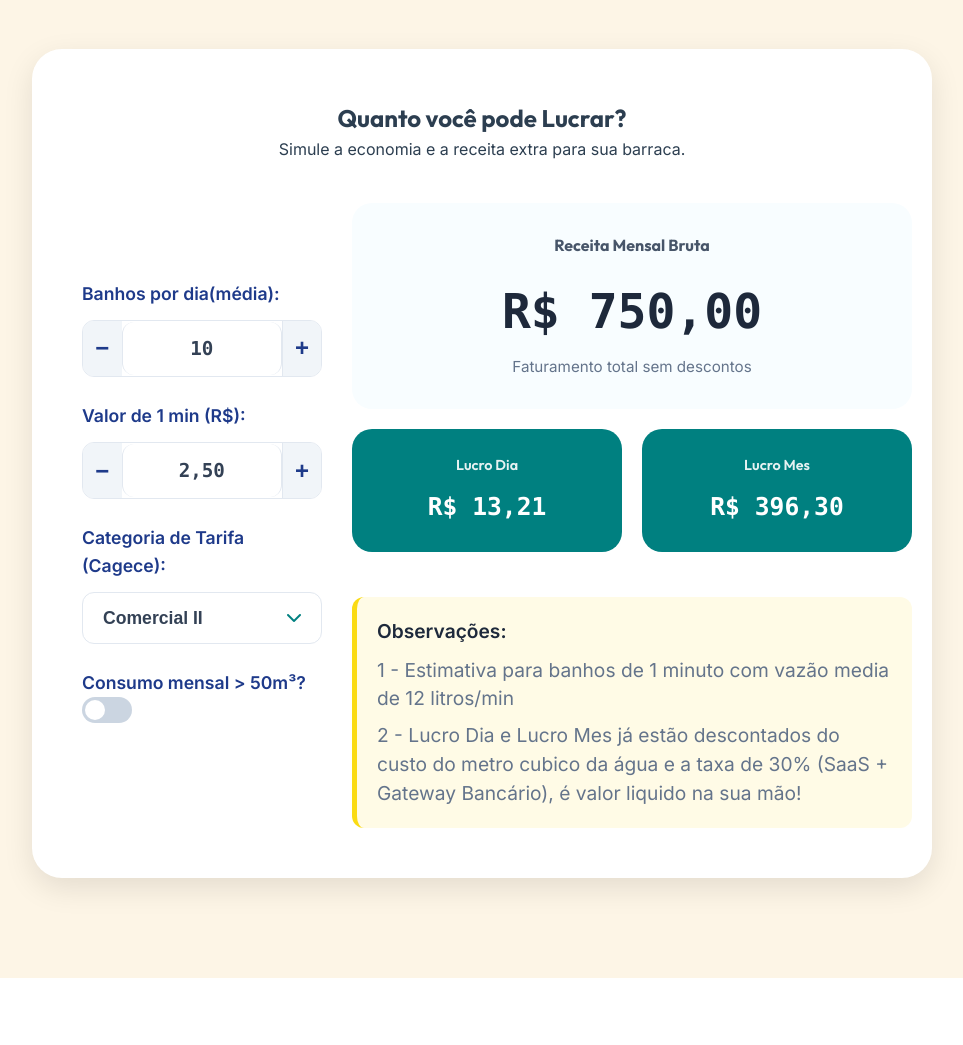
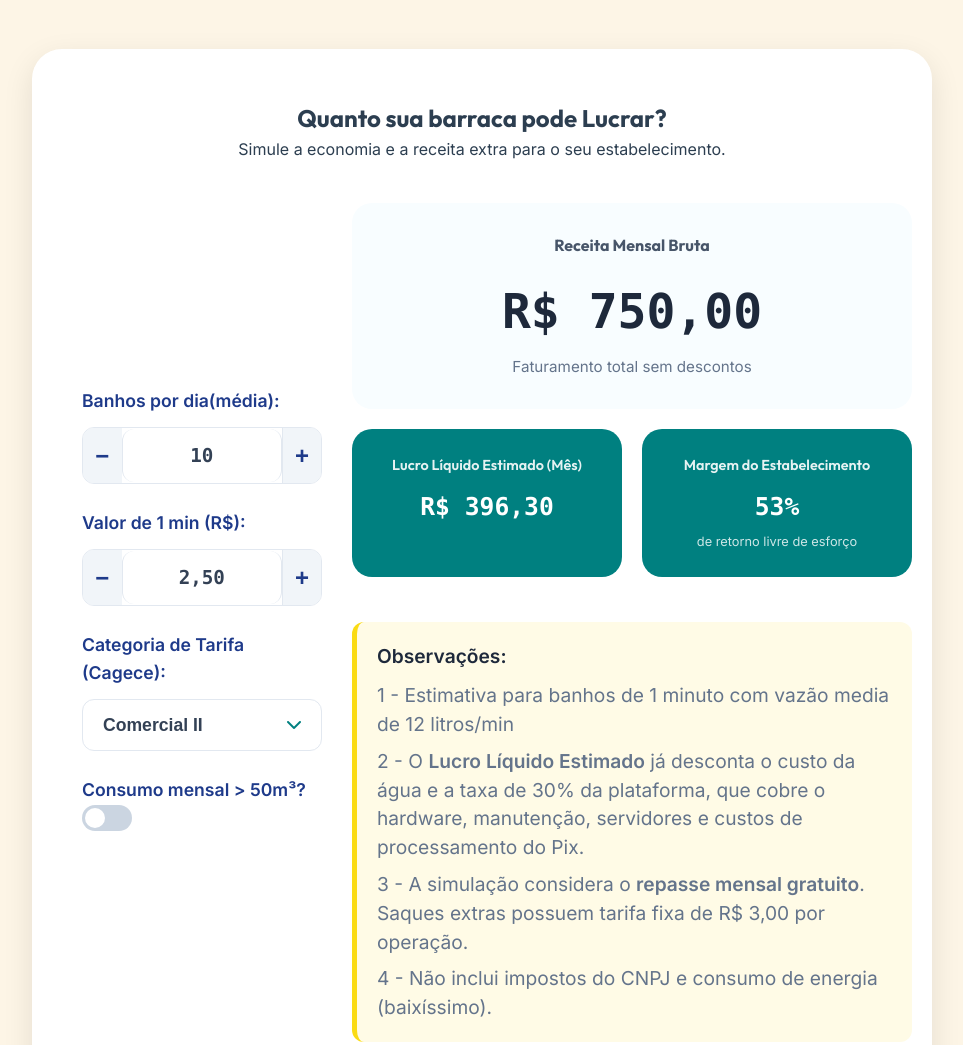
Before and after one commit to aroldocosta/SMART_SHOWER, a plain HTML site: page smartshower/index.html in a window 1280 px wide. Shown: the part 2920-3965 px from the top of the page, without its empty margins (158-1121 px from the left). Drawn offline with Linux system fonts and the light colour scheme.

Commit message:
feat: Enhance the profit calculator with a margin percentage display and updated notes, and refine the "About" section's descriptive text.

```diff
--- a/smartshower/index.html
+++ b/smartshower/index.html
@@ -212,8 +212,8 @@
             <div class="container">
                 <div class="calculator-wrapper" data-reveal="scale">
                     <div class="calculator-header">
-                        <h2>Quanto você pode <span>Lucrar?</span></h2>
-                        <p>Simule a economia e a receita extra para sua barraca.</p>
+                        <h2>Quanto sua barraca pode <span>Lucrar?</span></h2>
+                        <p>Simule a economia e a receita extra para o seu estabelecimento.</p>
                     </div>
                     <div class="calculator-body">
                         <div class="calculator-inputs">
@@ -277,12 +277,14 @@
 
                             <div class="result-grid-profit">
                                 <div class="result-card-profit">
-                                    <h3>Lucro Dia</h3>
-                                    <div class="result-value" id="daily-profit">R$ 14,21</div>
+                                    <h3>Lucro Líquido Estimado (Mês)</h3>
+                                    <div class="result-value" id="total-profit">R$ 0,00</div>
                                 </div>
-                                <div class="result-card-profit">
-                                    <h3>Lucro Mes</h3>
-                                    <div class="result-value" id="total-profit">R$ 426,30</div>
+                                <div class="result-card-profit highlight-margin">
+                                    <h3>Margem do Estabelecimento</h3>
+                                    <div class="result-value" id="margin-percent">0%</div>
+                                    <p style="font-size: 0.8rem; opacity: 0.8; margin-top: 5px;">de retorno livre de
+                                        esforço</p>
                                 </div>
                             </div>
 
@@ -291,8 +293,13 @@
                                 <p style="margin-bottom: 10px; color: #1e293b;"><strong>Observações:</strong></p>
                                 <p style="margin-bottom: 8px;">1 - Estimativa para banhos de 1 minuto com vazão media de
                                     12 litros/min</p>
-                                <p>2 - Lucro Dia e Lucro Mes já estão descontados do custo do metro cubico da água e a
-                                    taxa de 30% (SaaS + Gateway Bancário), é valor liquido na sua mão!</p>
+                                <p style="margin-bottom: 8px;">2 - O <strong>Lucro Líquido Estimado</strong> já desconta
+                                    o custo da água e a taxa de 30% da plataforma, que cobre o hardware, manutenção,
+                                    servidores e custos de processamento do Pix.</p>
+                                <p style="margin-bottom: 8px;">3 - A simulação considera o <strong>repasse mensal
+                                        gratuito</strong>. Saques extras possuem tarifa fixa de R$ 3,00 por operação.
+                                </p>
+                                <p>4 - Não inclui impostos do CNPJ e consumo de energia (baixíssimo).</p>
                             </div>
                         </div>
                     </div>
@@ -342,20 +349,20 @@
                 <div class="about-grid">
                     <div class="about-content" data-reveal="left">
                         <h2 class="section-header">Quem <span>Somos</span></h2>
-                        <p>A SmartShower nasceu da necessidade de otimizar recursos naturais e financeiros em ambientes
+                        <p>O SmartShower nasceu da necessidade de otimizar recursos naturais e financeiros em ambientes
                             de alto fluxo, como as barracas do litoral cearense. Somos uma equipe de engenharia e
                             tecnologia focada em soluções IoT práticas.</p>
                         <p>Nosso propósito é simples: eliminar o desperdício invisível e criar novas oportunidades de
-                            receita passiva para empreendedores locais, utilizando tecnologia 100% brasileira e suporte
-                            técnico regional.</p>
+                            receita passiva para empreendedores locais, utilizando engenharia 100% brasileira e suporte
+                            técnico regional especializado em Fortaleza.</p>
                         <div class="about-stats">
                             <div class="about-stat">
                                 <strong>100%</strong>
-                                <span>Tecnologia Nacional</span>
+                                <span>Engenharia Brasileira</span>
                             </div>
                             <div class="about-stat">
                                 <strong>24/7</strong>
-                                <span>Monitoramento</span>
+                                <span>Operação</span>
                             </div>
                         </div>
                     </div>
--- a/smartshower/js/script.js
+++ b/smartshower/js/script.js
@@ -90,8 +90,8 @@ document.addEventListener('DOMContentLoaded', () => {
     const faixaGroup = document.getElementById('faixa-consumo-group');
 
     const revenueDisplay = document.getElementById('total-revenue');
-    const dailyProfitDisplay = document.getElementById('daily-profit');
     const profitDisplay = document.getElementById('total-profit');
+    const marginDisplay = document.getElementById('margin-percent');
 
     const TARIFFS = {
         'comercial-2': {
@@ -152,19 +152,20 @@ document.addEventListener('DOMContentLoaded', () => {
         const dailyProfit = banhistas * lucroPorMinuto;
         const monthlyProfit = 30 * dailyProfit;
         const monthlyRevenue = banhistas * valorSugerido * 30;
+        const marginPercent = monthlyRevenue > 0 ? (monthlyProfit / monthlyRevenue) * 100 : 0;
 
         // Update UI with color feedback for losses
         if (revenueDisplay) {
             revenueDisplay.innerText = monthlyRevenue.toLocaleString('pt-BR', { style: 'currency', currency: 'BRL' });
             revenueDisplay.classList.toggle('negative', monthlyRevenue < 0);
         }
-        if (dailyProfitDisplay) {
-            dailyProfitDisplay.innerText = dailyProfit.toLocaleString('pt-BR', { style: 'currency', currency: 'BRL' });
-            dailyProfitDisplay.classList.toggle('negative', dailyProfit < 0);
-        }
         if (profitDisplay) {
             profitDisplay.innerText = monthlyProfit.toLocaleString('pt-BR', { style: 'currency', currency: 'BRL' });
             profitDisplay.classList.toggle('negative', monthlyProfit < 0);
+        }
+        if (marginDisplay) {
+            marginDisplay.innerText = `${Math.max(0, marginPercent).toFixed(0)}%`;
+            marginDisplay.classList.toggle('negative', marginPercent < 0);
         }
     }
 
```
